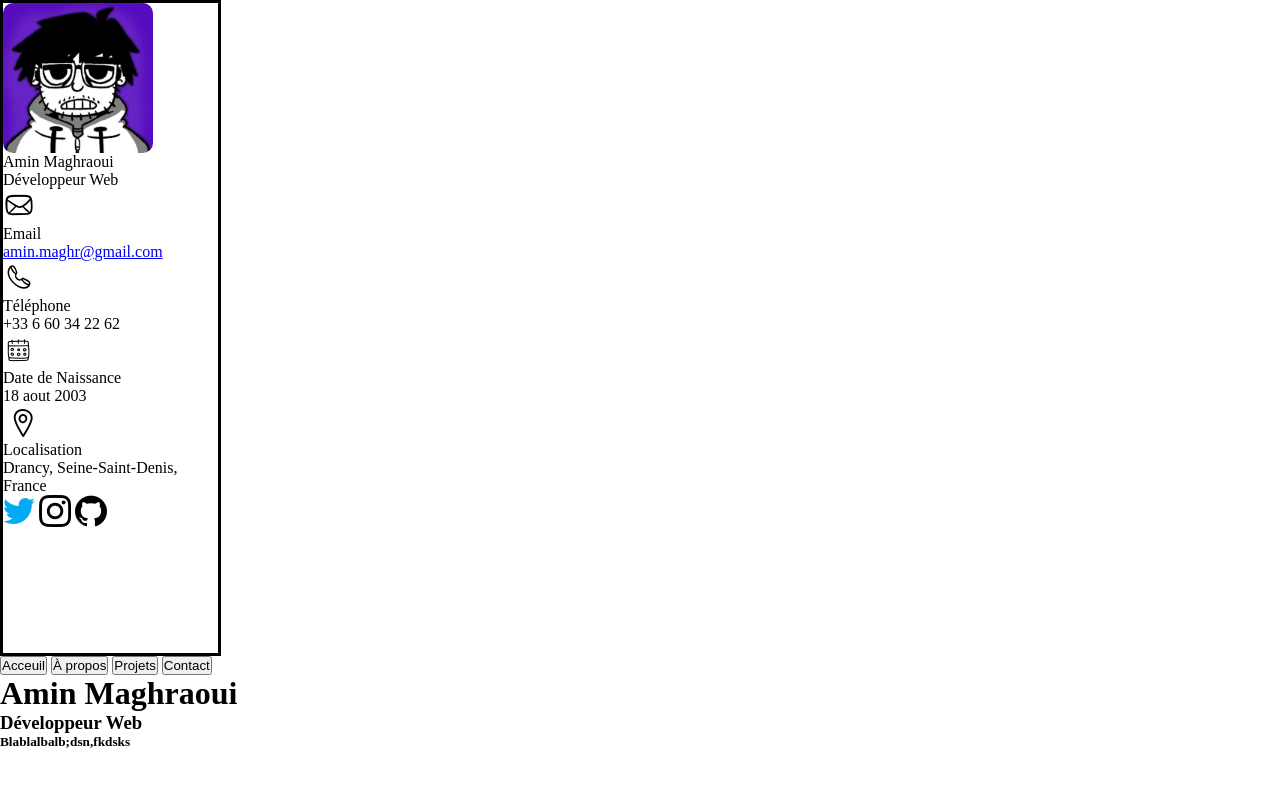
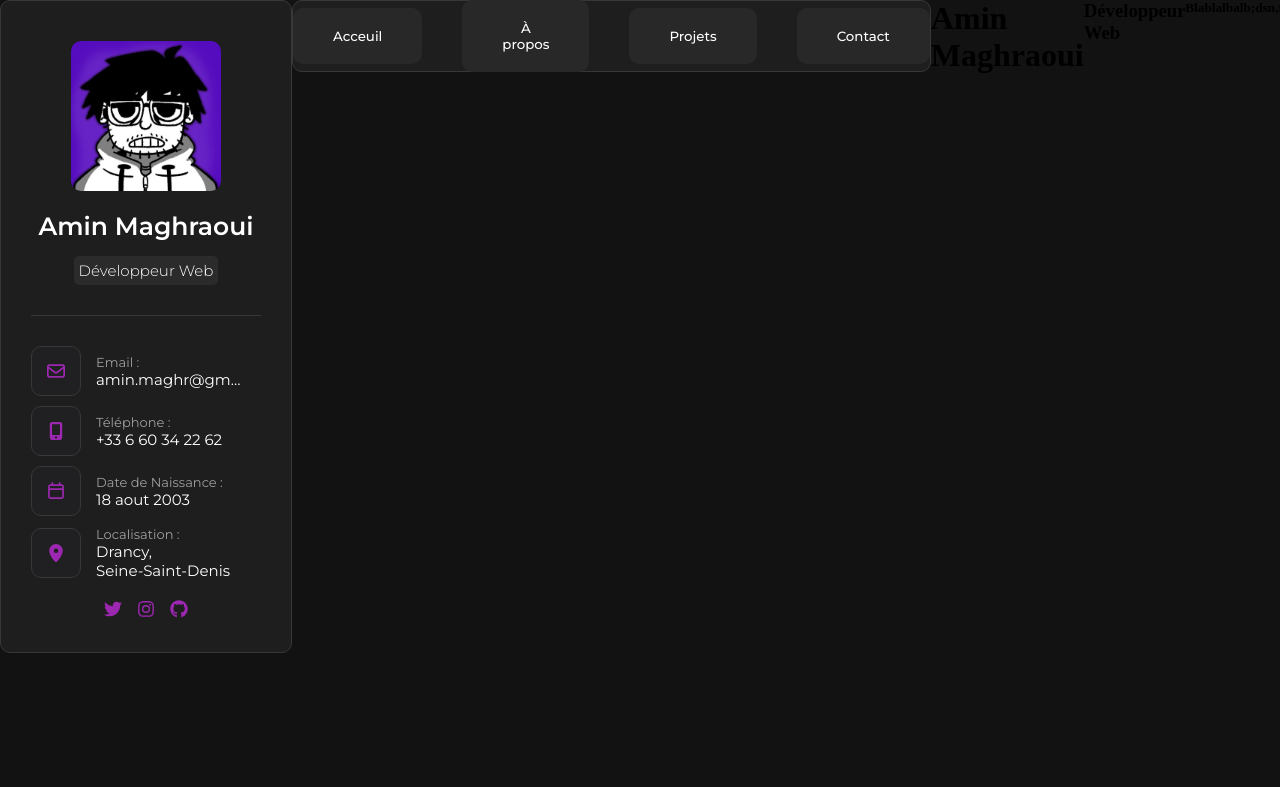
Before and after one commit to ArobaseKoune/Portfolio, a Jekyll site: the page built from Portfolio/index.markdown, in a window 1280 px wide. Shown: the top 787 px of the page. Built offline with Jekyll 4.4.1, drawn with Linux system fonts in a browser that asks for light colours.

Commit message:
finalisation du layout et commencement du sommaire

```diff
--- a/Portfolio/_layouts/hud.html
+++ b/Portfolio/_layouts/hud.html
@@ -6,68 +6,71 @@
         <title>Portfolio Amin</title>
         <meta charset="utf-8">
         <link rel="stylesheet" href="{{ '/assets/style.css' | relative_url }}">
+        <link rel="preconnect" href="https://fonts.googleapis.com">
+        <link rel="preconnect" href="https://fonts.gstatic.com" crossorigin>
+        <link href="https://fonts.googleapis.com/css2?family=Montserrat:ital,wght@0,100..900;1,100..900&display=swap" rel="stylesheet">
     </head>
 
     <body>
 
         <section class="info">
             <img class="pdp" src="../assets/pfp.jpg" alt="Dessin d'Amin"/>
-            <p id="nom/prenom">Amin Maghraoui</p>
+            <p id="nom">Amin Maghraoui</p>
             <p id="profession">Développeur Web</p>
             <div class="trait"></div>
 
-            <ul style="list-style-type: none;">
+            <ul class="info-box" style="list-style-type: none;">
                 <li class="info-item">
                     <div class="icon-box">
-                    <img src="../assets/message.png"/>
+                    <img src="../assets/mail.svg"/>
                     </div>
                     <div class="contact-info">
-                    <p class="contact-titre">Email</p>
+                    <p class="contact-titre">Email :</p>
                     <a href="mailto:amin.maghr@gmail.com" class="contact-link">amin.maghr@gmail.com</a>
                     </div>
                 </li>
                 <li class="info-item">
                     <div class="icon-box">
-                    <img src="../assets/telephone.png"/>
+                    <img src="../assets/phone.svg"/>
                     </div>
                     <div class="contact-info">
-                    <p class="contact-titre">Téléphone</p>
-                    <p>+33 6 60 34 22 62</p>
+                    <p class="contact-titre">Téléphone :</p>
+                    <p class="contact-link">+33 6 60 34 22 62</p>
                     </div>
                 </li>
                 <li class="info-item">
                     <div class="icon-box">
-                    <img src="../assets/calendar.png"/>
+                    <img src="../assets/calendar.svg"/>
                     </div>
                     <div class="contact-info">
-                    <p class="contact-titre">Date de Naissance</p>
-                    <p>18 aout 2003</p>
+                    <p class="contact-titre">Date de Naissance :</p>
+                    <p class="contact-link">18 aout 2003</p>
                     </div>
                 </li>
                 <li class="info-item">
                     <div class="icon-box">
-                    <img src="../assets/map-pin.png"/>
+                    <img src="../assets/map-pin.svg"/>
                     </div>
                     <div class="contact-info">
-                    <p class="contact-titre">Localisation</p>
-                    <p>Drancy, Seine-Saint-Denis, France</p>
+                    <p class="contact-titre">Localisation :</p>
+                    <p class="contact-link">Drancy,<br>Seine-Saint-Denis</p>
                     </div>
                 </li>
             </ul>
 
-                <div class="réseaux">
-                <a href="https://x.com/LeKoune_"><img src="../assets/twitter.png"></a>
-                <a href="https://www.instagram.com/lekoune_/"><img src="../assets/instagram.png"></a>
-                <a href="https://github.com/ArobaseKoune"><img src="../assets/github.png"></a>
+                <div class="reseaux">
+                <a href="https://x.com/LeKoune_"><img src="../assets/twitter.svg"></a>
+                <a href="https://www.instagram.com/lekoune_/"><img src="../assets/instagram.svg"></a>
+                <a href="https://github.com/ArobaseKoune"><img src="../assets/github.svg"></a>
                 </div>
-            </section>
+        </section>
 
         <nav class="sommaire">
 
-            <a href="index.markdown"><button type="button" id="nav-index" class="nav-button" alt="Acceuil">Acceuil</button></a>
-            <a href="a_propos.markdown"><button type="button" id="nav-about" class="nav-button" alt="A propos">À propos</button></a>
-            <a href="projets.markdown"><button type="button" id="nav-projets" class="nav-button" alt="Projets">Projets</button></a>
-            <a href="contact.markdown"><button type="button" id="nav-contact" class="nav-button" alt="Contact">Contact</button></a>
+            <a href="{{ '/' | relative_url }}"><button type="button" id="nav-index" class="nav-button" alt="Acceuil">Acceuil</button></a>
+            <a href="{{ '/about' | relative_url }}"><button type="button" id="nav-about" class="nav-button" alt="A propos">À propos</button></a>
+            <a href="{{ '/' | relative_url }}"><button type="button" id="nav-projets" class="nav-button" alt="Projets">Projets</button></a>
+            <a href="../contact.markdown"><button type="button" id="nav-contact" class="nav-button" alt="Contact">Contact</button></a>
 
         </nav>
 
--- a/Portfolio/assets/style.css
+++ b/Portfolio/assets/style.css
@@ -1,18 +1,160 @@
 * {
-    margin: 0;
-    padding: 0;
+  margin: 0;
+  padding: 0;
+}
+
+body {
+    display: flex;
+    background-color: #121212;
+}
+
+a {
+    color: inherit;
+    text-decoration: none;
 }
 
 .info {
-    display: inline-flex;
+    display: flex;
     flex-direction: column;
-    height: 40.625rem;
-    width: 13.4375rem;
-    border: solid;
+    padding: 40px 30px 30px 30px;
+    width: 230px;
+    border: solid 0.0625rem;
+    border-color: #383838;
+    background-color: #1E1E1F;
+    border-radius: .625rem;
+    justify-content: center;
+    align-items: center;
+    flex-shrink: 0;
+}
+
+#nom {
+    margin-top: 20px;
+    font-size: 25px;
+    font-weight: 600;
+    color: white;
+}
+
+
+
+#profession {
+    color: white;
+    margin-top: 15px;
+    background-color: #2B2B2C;
+    padding: 5px;
+    border-radius: 5px;
+    font-size: 15px;
+    font-weight: 300;
+}
+
+.info p {
+    font-family: 'Montserrat', Courier, monospace;
 }
 
 .pdp {
-    height: 9.375rem;
-    width: 9.375rem;
-    border-radius: .625rem;
+  height: 9.375rem;
+  width: 9.375rem;
+  border-radius: 0.625rem;
 }
+
+.trait {
+    background-color: rgb(56, 56, 56);
+    width: 100%;
+    height: 1px;
+    border: none;
+    margin-top: 30px;
+    margin-bottom: 30px;
+}
+
+.icon-box img {
+    height: 18px;
+    width: 18px;
+}
+
+.icon-box {
+    height: 50px;
+    width: 50px;
+    display: flex;
+    justify-content: center;
+    align-items: center;
+    background-color: #202022;
+    border: 1px solid;
+    border-color: #383838;
+    border-radius: 10px;
+    box-sizing: border-box;
+}
+
+.contact-info {
+    margin-left: 15px;
+}
+
+.contact-titre {
+    color: rgba(214, 214, 214, 0.7);
+    font-size: 13px;
+}
+
+.contact-link {
+    color: white;
+    font-size: 15px;
+    font-family: 'Montserrat', Courier, monospace;
+    display: block;
+    text-overflow: ellipsis;
+    max-width: 150px;
+    overflow: hidden;
+    white-space: nowrap;
+}
+
+.contact-link p {
+    text-overflow: ellipsis;
+}
+
+.info-item {
+    display: flex;
+    align-items: center;
+    max-width: 230px;
+    overflow: hidden;
+}
+
+.info-box {
+    display: flex;
+    flex-direction: column;
+    gap: 10px;
+    align-self: flex-start;
+}
+
+.contact-info a {
+    text-overflow: ellipsis;
+}
+
+.reseaux img {
+    height: 1.125rem;
+    width: 1.125rem;
+}
+
+.reseaux {
+    padding-top: 20px;
+    display: flex;
+    gap: 15px;
+}
+
+.sommaire {
+    background-color: #1E1E1F;
+    width: 78.125rem;
+    height: 70px;
+    display: flex;
+    gap: 40px;
+    justify-content: center;
+    align-items: center;
+    border: solid 0.0625rem;
+    border-color: #383838;
+    border-radius: 10px;
+}
+
+.nav-button {
+    background-color: #282829;
+    border: none;
+    color: white;
+    font-family: 'Montserrat', Courier, monospace;
+    padding: 20px 40px;
+    border-radius: 10px;
+    font-weight: 500;
+}
```
Also changed, not shown: Portfolio/project.markdown (added, +18 -0 lines), Portfolio/assets/calendar.png (deleted), Portfolio/assets/calendar.svg (added), Portfolio/assets/github.png (deleted), Portfolio/assets/github.svg (added), Portfolio/assets/instagram.png (deleted), Portfolio/assets/instagram.svg (added), Portfolio/assets/mail.svg (added), Portfolio/assets/map-pin.png (deleted), Portfolio/assets/map-pin.svg (added), Portfolio/assets/message.png (deleted), Portfolio/assets/phone.svg (added), Portfolio/assets/telephone.png (deleted), Portfolio/assets/twitter.png (deleted), 1 more files.
